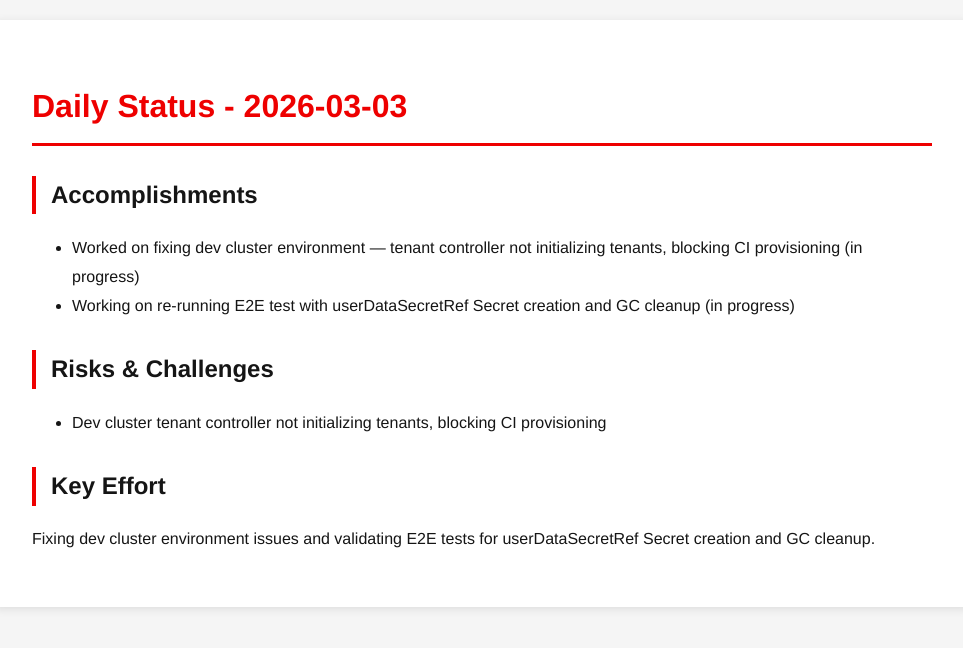
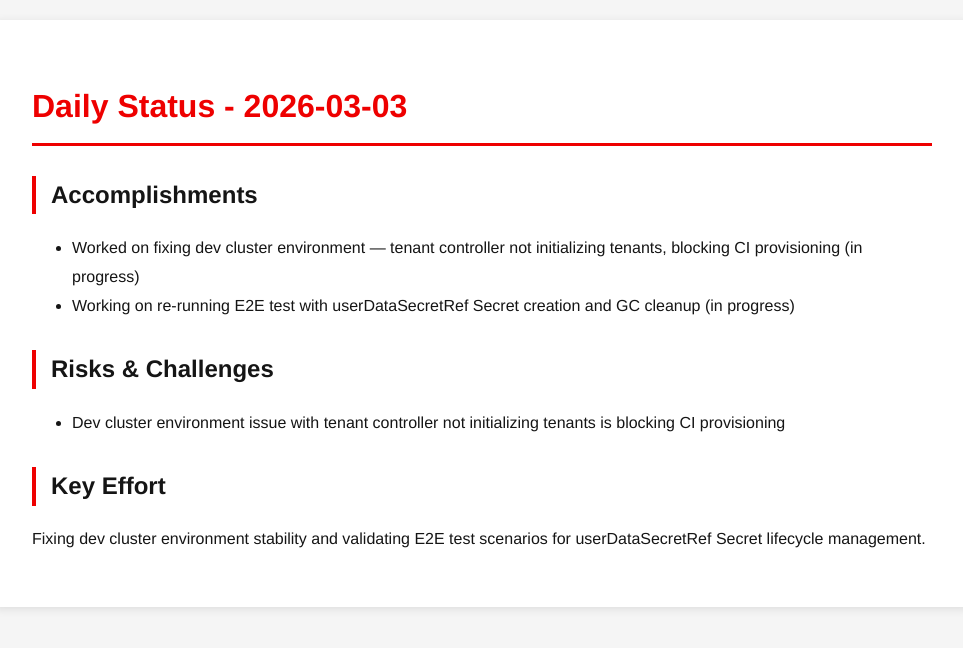
Before and after one commit to tzvatot/daily-status, a Jekyll site: the page built from 2026-03-03.md, in a window 1280 px wide. Shown: the top 648 px of the page, without its empty margins (158-1121 px from the left). Built offline with Jekyll 4.4.1, drawn with Linux system fonts in a browser that asks for light colours.

Commit message:
Daily status update - 2026-03-03

```diff
--- a/2026-03-03.md
+++ b/2026-03-03.md
@@ -7,11 +7,14 @@ date: 2026-03-03
 # Daily Status - 2026-03-03
 
 ## Accomplishments
+
 - Worked on fixing dev cluster environment — tenant controller not initializing tenants, blocking CI provisioning (in progress)
 - Working on re-running E2E test with userDataSecretRef Secret creation and GC cleanup (in progress)
 
 ## Risks & Challenges
-- Dev cluster tenant controller not initializing tenants, blocking CI provisioning
+
+- Dev cluster environment issue with tenant controller not initializing tenants is blocking CI provisioning
 
 ## Key Effort
-Fixing dev cluster environment issues and validating E2E tests for userDataSecretRef Secret creation and GC cleanup.
+
+Fixing dev cluster environment stability and validating E2E test scenarios for userDataSecretRef Secret lifecycle management.
```
